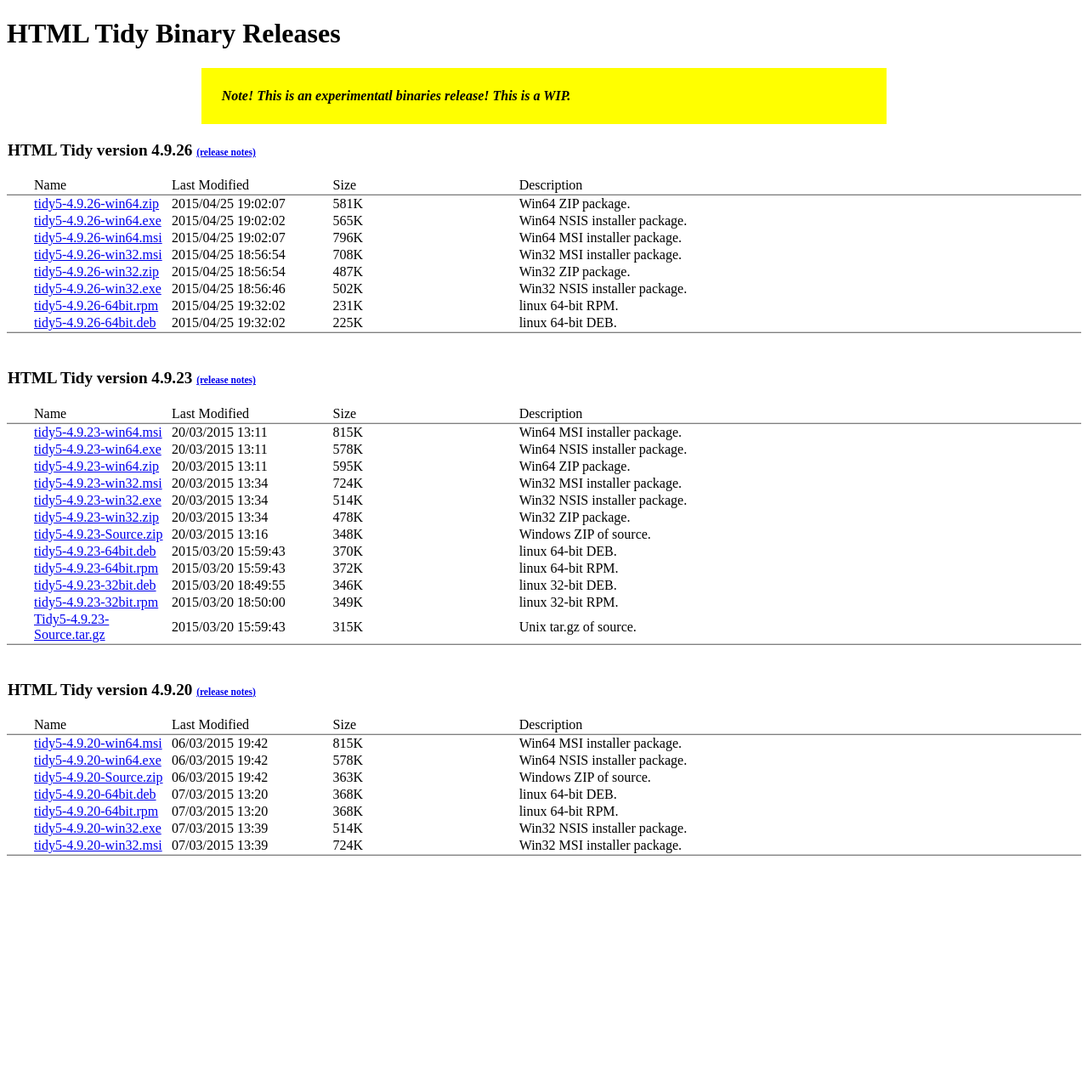
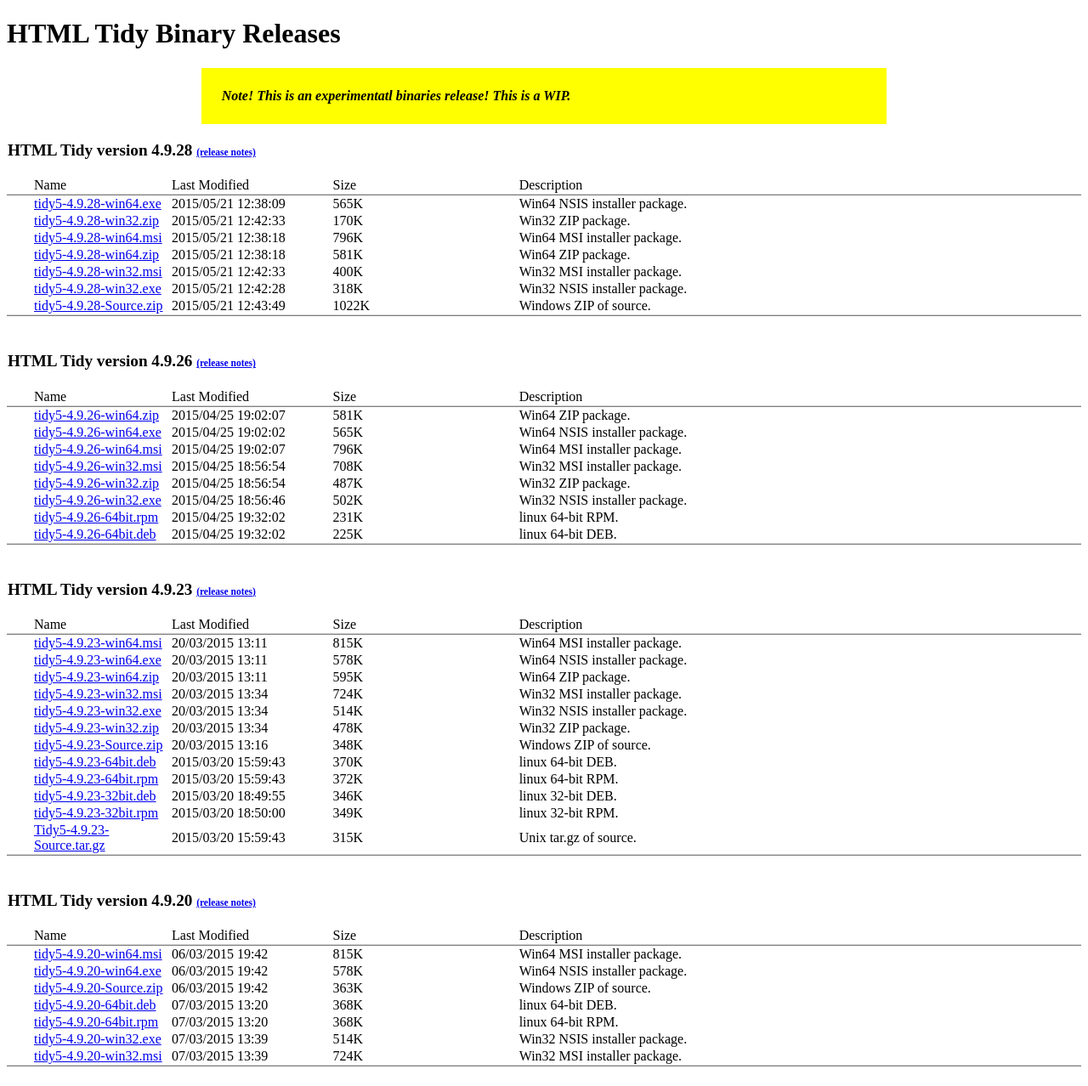
Before and after one commit to htacg/html-tidy.org.binaries, a Jekyll site: the page built from index.html, in a window 1280 px wide. Shown: the whole page at 85% size. Built offline with Jekyll 4.4.1, drawn with Linux system fonts in a browser that asks for light colours; before the commit the page ends 1029 px from its top, so only the background shows below that; some of the changed lines change nothing that is shown.

Commit message:
publish windows 4.9.28

```diff
--- a/_data/tidy.yml
+++ b/_data/tidy.yml
@@ -1,3 +1,42 @@
+- path: tidy-4.9.28
+  heading: HTML Tidy version 4.9.28
+  notes: /binaries/binaries/tidy-4.9.28/4.9.28.html
+  binaries:
+    - filename: tidy5-4.9.28-win64.exe
+      filesize: 565K
+      modified: 2015/05/21 12:38:09
+      describe: Win64 NSIS installer package.
+
+    - filename: tidy5-4.9.28-win32.zip
+      filesize: 170K
+      modified: 2015/05/21 12:42:33
+      describe: Win32 ZIP package.
+
+    - filename: tidy5-4.9.28-win64.msi
+      filesize: 796K
+      modified: 2015/05/21 12:38:18
+      describe: Win64 MSI installer package.
+
+    - filename: tidy5-4.9.28-win64.zip
+      filesize: 581K
+      modified: 2015/05/21 12:38:18
+      describe: Win64 ZIP package.
+
+    - filename: tidy5-4.9.28-win32.msi
+      filesize: 400K
+      modified: 2015/05/21 12:42:33
+      describe: Win32 MSI installer package.
+
+    - filename: tidy5-4.9.28-win32.exe
+      filesize: 318K
+      modified: 2015/05/21 12:42:28
+      describe: Win32 NSIS installer package.
+
+    - filename: tidy5-4.9.28-Source.zip
+      filesize: 1022K
+      modified: 2015/05/21 12:43:49
+      describe: Windows ZIP of source.
+
 - path: tidy-4.9.26
   heading: HTML Tidy version 4.9.26
   notes: /binaries/binaries/tidy-4.9.26/4.9.26.html
--- /dev/null
+++ b/binaries/tidy-4.9.28/4.9.28.html
@@ -0,0 +1,237 @@
+<!DOCTYPE html>
+<html>
+<head>
+<meta charset="utf-8">
+<title>Release 4.9.28</title>
+</head>
+<body>
+<h1>Release 4.9.28</h1>
+<p>Change log for this release</p>
+<pre>
+commit 8a2a5cc0136ef2a9b4468d773abdf56ef01093fe (HEAD, refs/remotes/origin/master, refs/remotes/origin/HEAD, refs/heads/master)
+Author: Geoff McLane <ubuntu _at_ geoffair _dot_ info>
+Date:   Wed May 20 20:09:57 2015 +0200
+
+    Add a check for the 'master' branch
+
+commit e98a17a6726712d3be385fc4c2c2bb82a8fb98ec
+Author: Geoff McLane <ubuntu _at_ geoffair _dot_ info>
+Date:   Wed May 20 14:07:39 2015 +0200
+
+    correct install location, and build shared library
+
+commit 47df85550ceca0e3725ea6414b2e965506a31832
+Author: Geoff McLane <ubuntu _at_ geoffair _dot_ info>
+Date:   Wed May 20 14:06:30 2015 +0200
+
+    clean up some more build components
+
+commit aab1e46cb707c2f993191671af3ef7c01bd5ecde
+Author: Geoff R. McLane <ubuntu _at_ geoffair _dot_ info>
+Date:   Tue May 19 16:53:29 2015 +0200
+
+    ignore some doc building conponents
+
+commit 65d230a16769d0ddb506a83a4303d377796e7de0
+Author: Geoff R. McLane <ubuntu _at_ geoffair _dot_ info>
+Date:   Tue May 19 16:51:15 2015 +0200
+
+    add documentation target
+
+commit 97853993eccb091b3c7856d14437e2c1e9c84ffd
+Author: Geoff McLane <ubuntu _at_ geoffair _dot_ info>
+Date:   Thu May 14 15:03:36 2015 +0200
+
+    add the new testinfo.txt file decription
+
+commit 0851069320617ba142faf3cd4ccb7d1417eee810
+Author: Geoff McLane <ubuntu _at_ geoffair _dot_ info>
+Date:   Thu May 14 15:02:46 2015 +0200
+
+    add a brief description of each test
+
+commit 0c65b1c410b2e58f7db9a6d86a9d350ed3669b40
+Author: Geoff McLane <ubuntu _at_ geoffair _dot_ info>
+Date:   Thu May 14 14:52:05 2015 +0200
+
+    fix goto target type
+
+commit 59f25fe32a5369470df2c0639769fc669d18880f
+Author: Geoff McLane <ubuntu _at_ geoffair _dot_ info>
+Date:   Thu May 14 14:47:02 2015 +0200
+
+    Likewise, add info is onetest2.bat is run
+
+commit 83fe261d58b430523cde4adee62b59a39b7d1917
+Author: Geoff McLane <ubuntu _at_ geoffair _dot_ info>
+Date:   Thu May 14 14:34:25 2015 +0200
+
+    More informative output if onetest.cmd run singularly.
+
+    It was not intended that this cmd file be run separately. It is invoked by
+    alltest1.cmd which in turn is invoked by alltest.cmd. This 'chain' is
+    requierd to set up the appropriate environmnet variables.
+
+commit 8523bb9be5ffa9819fd5521f94c11e5dfc807fa2
+Author: Geoff McLane <ubuntu _at_ geoffair _dot_ info>
+Date:   Wed May 13 14:25:29 2015 +0200
+
+    small addition to test/README.md
+
+commit 90d3ae3be5260eb08aae40e6b6c39842035e167f
+Author: Geoff McLane <ubuntu _at_ geoffair _dot_ info>
+Date:   Wed May 13 14:13:35 2015 +0200
+
+    add README.md to test folder
+
+commit d0a83f10323fa381c30304b0f3cfb9d8d14b326b
+Author: Geoff McLane <ubuntu _at_ geoffair _dot_ info>
+Date:   Wed May 13 14:12:03 2015 +0200
+
+    add another test set that includes a compare to testbase
+
+commit 3ce92cc4061346a4e0e314bf53ded8cfa8119770
+Author: Geoff McLane <ubuntu _at_ geoffair _dot_ info>
+Date:   Wed May 13 14:10:29 2015 +0200
+
+    make input = current output in hope git sees no change
+
+commit 79055838d7308cf204ee22d3b7a8e29873fb1fda
+Author: Geoff McLane <ubuntu _at_ geoffair _dot_ info>
+Date:   Wed May 13 13:38:40 2015 +0200
+
+    add a testbase output set of file
+
+commit 6f366982688f4025f3822ff5d2deaf77e01e976d
+Author: Geoff McLane <ubuntu _at_ geoffair _dot_ info>
+Date:   Wed May 13 13:22:11 2015 +0200
+
+    fix up the xmltest.cmd
+
+commit 40824e9a688c3e6112e06c2264d8e5e1a4e47736
+Author: Geoff McLane <ubuntu _at_ geoffair _dot_ info>
+Date:   Wed May 13 12:40:46 2015 +0200
+
+    and also use @ to suppress command output
+
+commit 761964caa8a17e5489fa91b8fe0d74f83fc1cb97
+Author: Geoff McLane <ubuntu _at_ geoffair _dot_ info>
+Date:   Wed May 13 12:38:50 2015 +0200
+
+    change access test log to tempacc.txt ignored by git
+
+commit 1c9970deb461d5a35f1821d49aafc689a1b4c8a4
+Author: Geoff McLane <ubuntu _at_ geoffair _dot_ info>
+Date:   Wed May 13 12:37:20 2015 +0200
+
+    bump version for #212 fix
+
+commit 5d5e689f1af069145e7a13d16afefff0ca82b4db
+Author: Geoff McLane <ubuntu _at_ geoffair _dot_ info>
+Date:   Wed May 13 12:31:23 2015 +0200
+
+    For issue #212, retain mixed mode block parsing.
+
+    This is particularly for the anchor tag which in html5 mode is parsed in
+    ParseBlock. That is retain a leading space, in case it needs to be
+    moved to in front of the block to keep space rendering.
+
+commit 963caf074145a34c7a1c0192d09dccee9648d2f7
+Author: Geoff McLane <ubuntu _at_ geoffair _dot_ info>
+Date:   Tue May 12 17:14:09 2015 +0200
+
+    add counter for in ParseBlock
+
+commit c1a3100cb9a1c5e53a86809b5ac4c2443118e344
+Author: Geoff McLane <ubuntu _at_ geoffair _dot_ info>
+Date:   Tue May 12 17:13:23 2015 +0200
+
+    add conveninet break point based on row and column
+
+commit ae8314887a12fe080777b0613273475d920ec064
+Author: Geoff McLane <ubuntu _at_ geoffair _dot_ info>
+Date:   Tue May 12 17:11:48 2015 +0200
+
+    add 'install' of debug version also
+
+commit 221e067f9531ddb5c53a151eed6e5314f5720825
+Author: Geoff R. McLane <ubuntu _at_ geoffair _dot_ info>
+Date:   Tue May 12 14:25:12 2015 +0200
+
+    Change relative path to absolute so cmake can be run anywhere.
+
+    The recommended place to run cmake is in the build/cmake directory,
+    but have changed a relative path to an absolute path which should
+    allow cmake to be run ANYWHERE!. See bottom of Issue #193
+
+    Also a few other minor tweak to CMakeLists.txt
+
+commit 21ce85afe8461d5c8d1949a75d0da3e23f2b6f11
+Merge: d8a4498 4293c8c
+Author: Geoff McLane <ubuntu _at_ geoffair _dot_ info>
+Date:   Tue May 12 13:22:03 2015 +0200
+
+    Merge branch 'master' of github.com:htacg/tidy-html5
+
+commit d8a44988038749b501498582ea8788cae86e6df8
+Author: Geoff McLane <ubuntu _at_ geoffair _dot_ info>
+Date:   Tue May 12 13:18:16 2015 +0200
+
+    Add user option -DMAN_INSTALL_DIR=path to CMakeLists.txt - see #193
+
+    Seems this is required to accomodate different man install directories
+    used by Slackware, BSD and perhaps others.
+
+commit 4293c8cc3e4cc47cb84e63dec957142875ec29b9
+Author: Geoff R. McLane <ubuntu _at_ geoffair _dot_ info>
+Date:   Wed Apr 29 18:23:28 2015 +0200
+
+    Add setting the CMAKE_BUILD_TYPE to build-me.sh.
+
+    The default MUST set -DCMAKE_BUILD_TYPE=Release - without this addition
+    the -DNDEBUG compiler flag is NOT set, leaving 'asserts' in the code.
+
+    Asserts are good and necessary for a Debug version, for testing, but
+    with their brutal abort on error should NOT really be in Release code
+    IMHO.
+
+    And after all this is ONLY in a 'sample' build-me.sh script. Users
+    are free to use whatever options they desire in their own build of
+    tidy, and frequently do.
+
+commit b2b9f1d6f21fe44bd1a2b6e3eb36a87f48fd9adb
+Author: Geoff McLane <ubuntu _at_ geoffair _dot_ info>
+Date:   Sun Apr 26 19:19:55 2015 +0200
+
+    spelling error noted in exploration of #207 in localize.c
+
+commit f286dc4ca5544e2da8745c7ec19ad2998f14c8ac
+Merge: d6f9c86 9a3f85d
+Author: Geoff McLane <ubuntu _at_ geoffair _dot_ info>
+Date:   Sun Apr 26 13:36:13 2015 +0200
+
+    Merge pull request #206 from d1vanov/support_build_with_mingw
+
+    Support build with MinGW on Windows
+
+commit 9a3f85d44c7828b4cc81366a8a278a09500bfb94
+Author: Dmitry Ivanov <dm _dot_ vl _dot_ ivanov _at_ gmail _dot_ com>
+Date:   Sun Apr 26 13:17:43 2015 +0300
+
+    Support build with MinGW 4.9.1
+
+commit d6f9c868ec881fa3d044e08cb5158fff3600981c
+Author: Geoff McLane <ubuntu _at_ geoffair _dot_ info>
+Date:   Sat Apr 25 20:37:35 2015 +0200
+
+    add link to WIP binaries to README.md
+
+commit 4a4f209c67edb24bf84edf328c5aa05e439bebe1 (tag: refs/tags/4.9.26)
+Author: Geoff R. McLane <ubuntu _at_ geoffair _dot_ info>
+Date:   Sat Apr 25 19:20:16 2015 +0200
+
+    add x bit to testhtml5.sh</pre>
+
+<p>eof</p>
+</body>
+</html>
```
Also changed, not shown: 7 other files.
